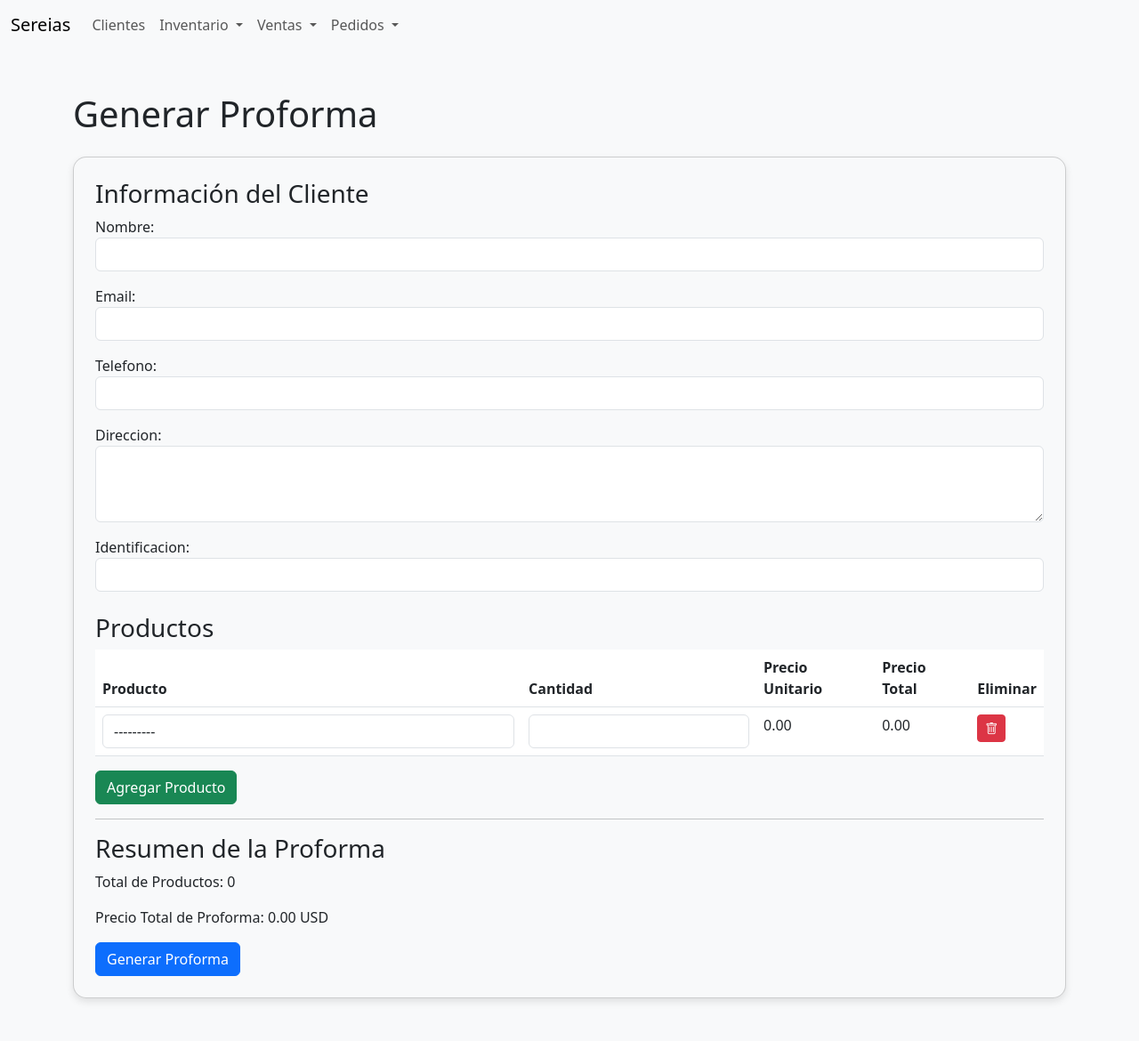
After one commit to AlejoSG1/sereias-inventory, a Django app: page /inventario/generar_proforma/ in a window 1280 px wide. The commit adds this page. Shown: the whole page at 89% size. Run offline with Django 5.2, Linux system fonts and the light colour scheme; data comes from the database, SQL or seed files in the repository.

Commit message:
incluido generar proforma
incluido generar proforma

```diff
--- a/sereias_inventory/inventory/templates/inventory/base.html
+++ b/sereias_inventory/inventory/templates/inventory/base.html
@@ -58,6 +58,7 @@
                         <ul class="dropdown-menu" aria-labelledby="ventasDropdown">
                             <li><a class="dropdown-item" href="{% url 'crear_venta' %}">Crear Venta</a></li>
                             <li><a class="dropdown-item" href="{% url 'historial_ventas' %}">Historial de Ventas</a></li>
+                            <li><a class="dropdown-item" href="{% url 'generar_proforma' %}">Generar Proforma</a></li>
                             <li><hr class="dropdown-divider"></li>
                             <li><a class="dropdown-item" href="{% url 'lista_pagos' %}">Ver Pagos</a></li>
                             <li><a class="dropdown-item" href="{% url 'dashboard_analisis_ventas' %}">Análisis</a></li>
--- /dev/null
+++ b/sereias_inventory/inventory/templates/inventory/generar_proforma.html
@@ -0,0 +1,140 @@
+{% extends 'inventory/base.html' %}
+
+{% block title %}Generar Proforma{% endblock %}
+
+{% block content %}
+<h1 class="mb-4">Generar Proforma</h1>
+
+<div class="card card-custom bg-light p-4">
+    <form method="post">
+        {% csrf_token %}
+        <h3>Información del Cliente</h3>
+        {{ cliente_form.as_p }}
+
+        <h3 class="mt-4">Productos</h3>
+        <table class="table">
+            <thead>
+                <tr>
+                    <th>Producto</th>
+                    <th>Cantidad</th>
+                    <th>Precio Unitario</th>
+                    <th>Precio Total</th>
+                    <th>Eliminar</th>
+                </tr>
+            </thead>
+            <tbody id="formset-container">
+                {{ detalle_venta_formset.management_form }}
+                {% for form in detalle_venta_formset %}
+                    <tr>
+                        <td>{{ form.producto }}</td>
+                        <td>{{ form.cantidad }}</td>
+                        <td class="precio-unitario">
+                            0.00
+                        </td>
+                        <td class="precio-total">
+                            0.00
+                        </td>
+                        <td>
+                            <button type="button" class="btn btn-danger btn-sm remove-item">
+                                <i class="bi bi-trash"></i>
+                            </button>
+                        </td>
+                    </tr>
+                {% endfor %}
+            </tbody>
+        </table>
+        <a href="#" id="add-more" class="btn btn-success">Agregar Producto</a>
+        <hr>
+        <h3>Resumen de la Proforma</h3>
+        <p>Total de Productos: <span id="total-productos">0</span></p>
+        <p>Precio Total de Proforma: <span id="precio-total-venta">0.00</span> USD</p>
+
+        <button type="submit" class="btn btn-primary">Generar Proforma</button>
+    </form>
+</div>
+
+<script>
+    $(document).ready(function() {
+        // Función para actualizar los totales en la tabla y en el resumen
+        function actualizarTotales() {
+            let totalProductos = 0;
+            let totalVenta = 0;
+
+            $('#formset-container tr:visible').each(function() {
+                const cantidad = parseInt($(this).find('[name$="cantidad"]').val()) || 0;
+                const precioUnitario = parseFloat($(this).find('.precio-unitario').text()) || 0;
+                const precioTotal = cantidad * precioUnitario;
+
+                $(this).find('.precio-total').text(precioTotal.toFixed(2));
+                totalProductos += cantidad;
+                totalVenta += precioTotal;
+            });
+
+            $('#total-productos').text(totalProductos);
+            $('#precio-total-venta').text(totalVenta.toFixed(2));
+        }
+
+        // Evento cuando se selecciona un producto
+        $(document).on('change', '#formset-container select[name$="producto"]', function() {
+            const row = $(this).closest('tr');
+            const productoId = $(this).val();
+
+            if (productoId) {
+                $.ajax({
+                    url: `/inventario/obtener_precio_unitario/?id=${productoId}`,
+                    method: 'GET',
+                    dataType: 'json',
+                    success: function(data) {
+                        row.find('.precio-unitario').text(data.precio_unitario.toFixed(2));
+                        actualizarTotales();
+                    }
+                });
+            }
+        });
+
+        // Evento cuando se cambia la cantidad
+        $(document).on('input', '#formset-container input[name$="cantidad"]', function() {
+            actualizarTotales();
+        });
+
+        // Función para agregar una nueva fila de producto
+        $('#add-more').click(function(e) {
+            e.preventDefault();
+
+            var formsetContainer = $('#formset-container');
+            var totalForms = $('#id_form-TOTAL_FORMS');
+            var formCount = parseInt(totalForms.val());
+
+            var newForm = formsetContainer.find('tr').first().clone();
+
+            newForm.find('select, input').each(function() {
+                var name = $(this).attr('name').replace(/-\d+-/, `-${formCount}-`);
+                var id = $(this).attr('id').replace(/-\d+-/, `-${formCount}-`);
+                $(this).attr({'name': name, 'id': id}).val('');
+            });
+
+            newForm.find('.precio-unitario').text('0.00');
+            newForm.find('.precio-total').text('0.00');
+
+            totalForms.val(formCount + 1);
+            formsetContainer.append(newForm);
+
+            actualizarTotales();
+        });
+
+        // Función para eliminar una fila de producto
+        $(document).on('click', '.remove-item', function(e) {
+            e.preventDefault();
+
+            const row = $(this).closest('tr');
+            row.find('input[name$="-DELETE"]').prop('checked', true); // Marcar el checkbox de eliminar
+            row.hide(); // Ocultar la fila
+
+            actualizarTotales(); // Actualizar los totales
+        });
+
+        actualizarTotales(); // Llamar a la función cuando se cargue la página
+    });
+</script>
+
+{% endblock %}
--- a/sereias_inventory/inventory/urls.py
+++ b/sereias_inventory/inventory/urls.py
@@ -29,4 +29,7 @@ urlpatterns = [
     path('pagos/', views.lista_pagos, name='lista_pagos'),
     path('pagos/excel/', views.generar_excel_pagos, name='generar_excel_pagos'),
     path('dashboard/', views.dashboard_analisis_ventas, name='dashboard_analisis_ventas'),
+    path('generar_proforma/', views.generar_proforma, name='generar_proforma'),
+    path('generar_proforma/', views.generar_proforma, name='generar_proforma'),
+
 ]
--- a/sereias_inventory/inventory/views.py
+++ b/sereias_inventory/inventory/views.py
@@ -657,3 +657,93 @@ def dashboard_analisis_ventas(request):
     }
 
     return render(request, 'inventory/dashboard_analisis_ventas.html', context)
+
+def generar_proforma(request):
+    return render(request, 'inventory/generar_proforma.html')
+
+def generar_proforma_pdf(cliente, detalles, total):
+    response = HttpResponse(content_type='application/pdf')
+    response['Content-Disposition'] = 'attachment; filename="Proforma.pdf"'
+
+    doc = SimpleDocTemplate(response, pagesize=letter)
+    elements = []
+
+    styles = getSampleStyleSheet()
+
+    # Información del Cliente
+    cliente_info = f"""
+    <strong>BILLING TO:</strong><br/>
+    {cliente.nombre}<br/>
+    ID: {cliente.identificacion}<br/>
+    Email: {cliente.email}<br/>
+    Phone: {cliente.telefono}<br/>
+    Address: {cliente.direccion}
+    """
+    elements.append(Paragraph(cliente_info, styles['Normal']))
+
+    elements.append(Paragraph("<br/><br/>", styles['Normal']))
+
+    # Tabla de productos
+    data = [['SL', 'Item Description', 'Price', 'Qty', 'Total']]
+    for i, detalle in enumerate(detalles, 1):
+        data.append([str(i), detalle['producto'], f"${detalle['precio_unitario']:.2f}", str(detalle['cantidad']), f"${detalle['subtotal']:.2f}"])
+
+    # Subtotal y total
+    data.append(['', '', '', 'Sub Total:', f"${total:.2f}"])
+    data.append(['', '', '', 'Tax:', '0.00'])
+    data.append(['', '', '', 'Total:', f"${total:.2f}"])
+
+    # Crear la tabla
+    table = Table(data, colWidths=[0.5 * inch, 2.5 * inch, 1.25 * inch, 1 * inch, 1.5 * inch])
+    table.setStyle(TableStyle([
+        ('BACKGROUND', (0, 0), (-1, 0), colors.grey),
+        ('TEXTCOLOR', (0, 0), (-1, 0), colors.whitesmoke),
+        ('ALIGN', (0, 0), (-1, -1), 'CENTER'),
+        ('FONTNAME', (0, 0), (-1, 0), 'Helvetica-Bold'),
+        ('BOTTOMPADDING', (0, 0), (-1, 0), 12),
+        ('BACKGROUND', (0, 1), (-1, -1), colors.beige),
+        ('GRID', (0, 0), (-1, -1), 1, colors.black),
+    ]))
+    elements.append(table)
+
+    doc.build(elements)
+
+    return response
+
+def generar_proforma(request):
+    DetalleVentaFormSet = modelformset_factory(DetalleVenta, form=DetalleVentaForm, extra=1, can_delete=True)
+
+    if request.method == 'POST':
+        cliente_form = ClienteForm(request.POST)
+        detalle_venta_formset = DetalleVentaFormSet(request.POST, queryset=DetalleVenta.objects.none())
+
+        if cliente_form.is_valid() and detalle_venta_formset.is_valid():
+            cliente = cliente_form.save(commit=False)  # No guardamos el cliente en la BD
+            detalles = []
+            total = 0
+
+            for form in detalle_venta_formset:
+                detalle = form.cleaned_data
+                producto = detalle['producto']
+                cantidad = detalle['cantidad']
+                precio_unitario = producto.precio_unitario
+                subtotal = cantidad * precio_unitario
+                total += subtotal
+                detalles.append({
+                    'producto': producto.nombre,
+                    'cantidad': cantidad,
+                    'precio_unitario': precio_unitario,
+                    'subtotal': subtotal
+                })
+
+            # Generar PDF
+            return generar_proforma_pdf(cliente, detalles, total)
+
+    else:
+        cliente_form = ClienteForm()
+        detalle_venta_formset = DetalleVentaFormSet(queryset=DetalleVenta.objects.none())
+
+    return render(request, 'inventory/generar_proforma.html', {
+        'cliente_form': cliente_form,
+        'detalle_venta_formset': detalle_venta_formset,
+    })
--- a/sereias_inventory/sereias_inventory/settings.py
+++ b/sereias_inventory/sereias_inventory/settings.py
@@ -25,7 +25,7 @@ SECRET_KEY = 'django-insecure-vpek_ur000@6%^(^1=o6ip7hd=ndode18iw&u^hftr*n^ml6ev
 # SECURITY WARNING: don't run with debug turned on in production!
 DEBUG = False
 
-ALLOWED_HOSTS = ['alejosg1.pythonanywhere.com']
+ALLOWED_HOSTS = ['alejosg1.pythonanywhere.com', '127.0.0.1']
 
 
 # Application definition
```
